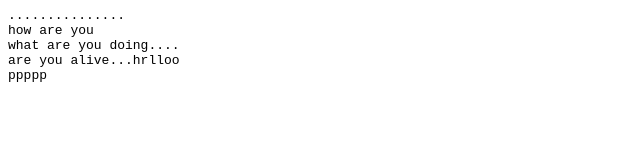
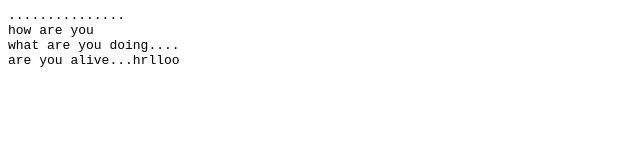
Before and after one commit to parinati789/jenkins, a plain HTML site: page index.html in a window 1280 px wide. Shown: the full height of the page, 0-640 px from the left. Drawn offline with Linux system fonts and the light colour scheme.

Commit message:
Update index.html

```diff
--- a/index.html
+++ b/index.html
@@ -2,5 +2,4 @@
 how are you
 what are you doing....
 are you alive...hrlloo
-ppppp
 </pre>
```
